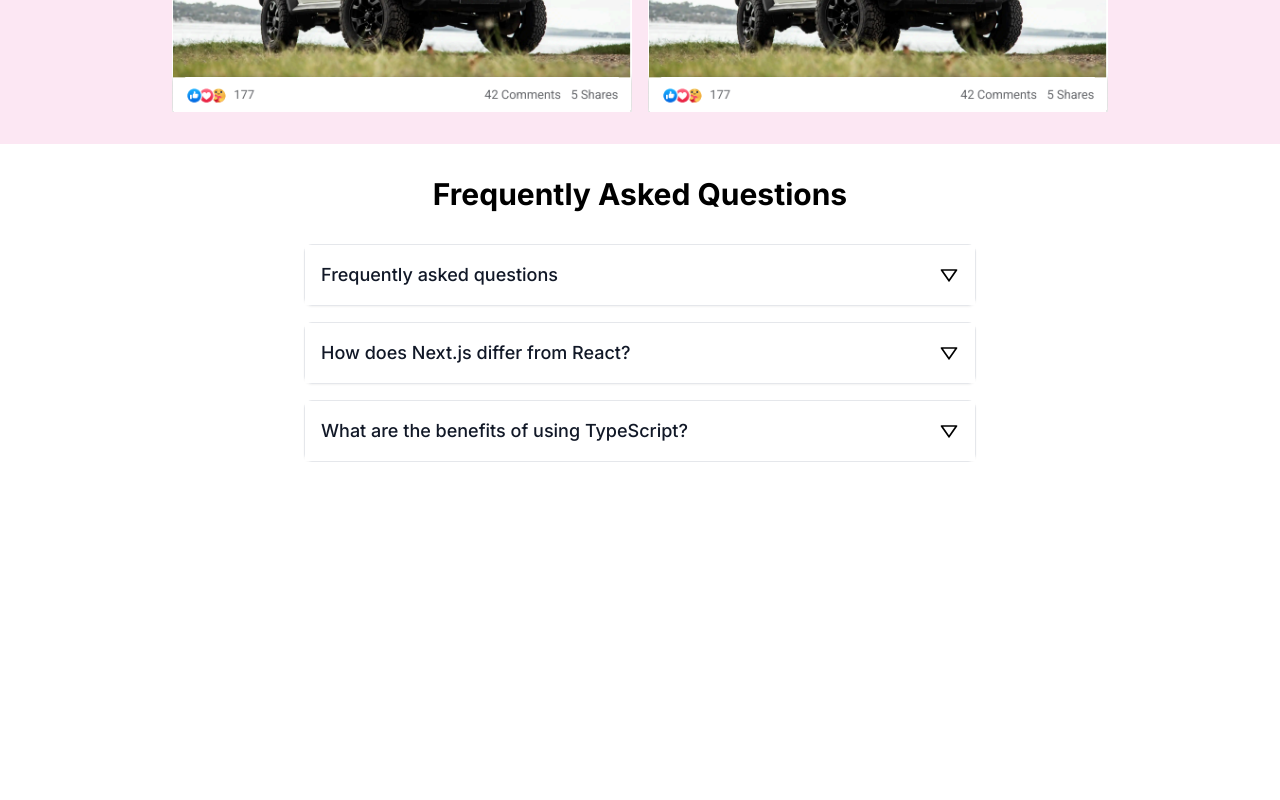
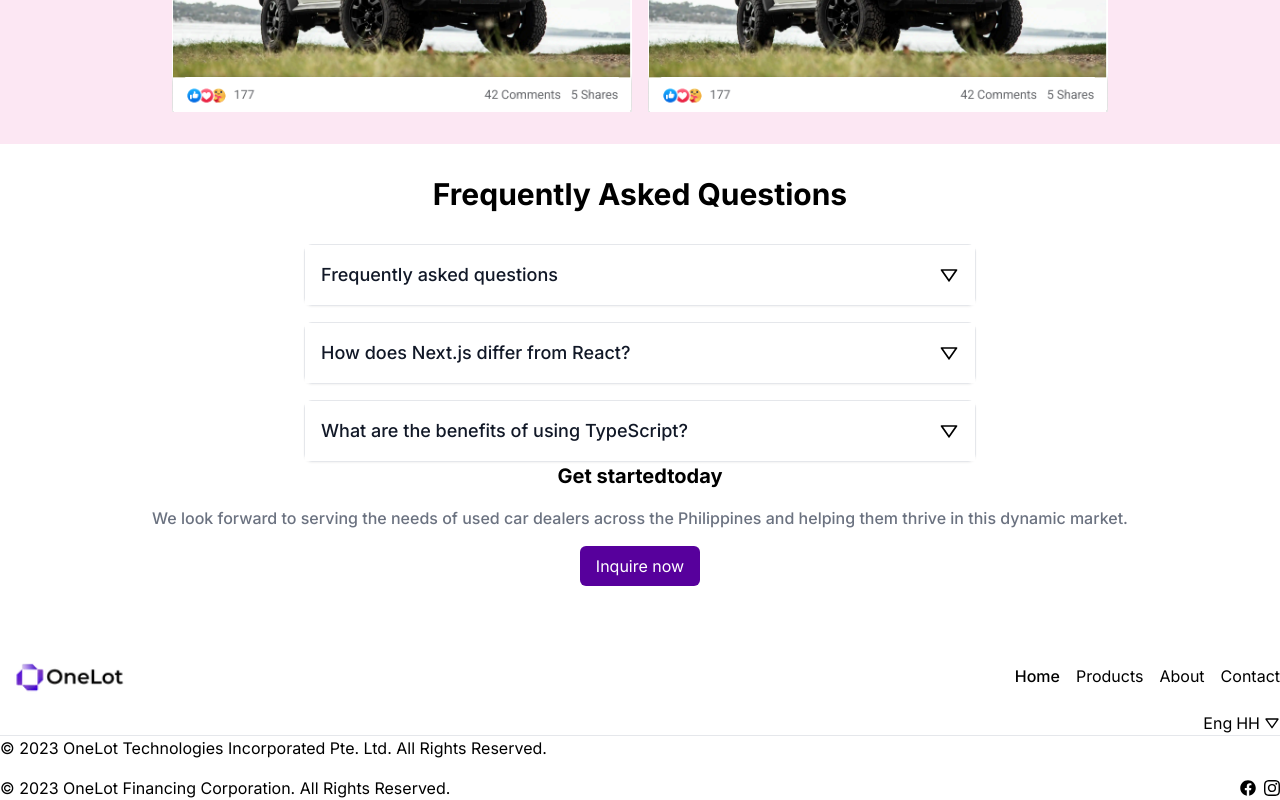
Before and after one commit to Prasangatre/onelotui, a Next.js app: page / in a window 1280 px wide. Shown: the part 4222-5022 px from the top of the page. Before the commit the page ends 4684 px from the top, so only its background shows below. Built offline with nearby package versions, Linux system fonts and the light colour scheme.

Commit message:
layout for footer

```diff
--- a/src/app/page.tsx
+++ b/src/app/page.tsx
@@ -3,6 +3,7 @@ import FinanceSection from "@/components/carFinance/page";
 import ConnectedSection from "@/components/connected/page";
 import Accordion from "@/components/faqs/page";
 import FeatureSection from "@/components/features/page";
+import Footer from "@/components/getStarted/page";
 import HeroSection from "@/components/hero/page";
 import NavBar from "@/components/navBar/page";
 import TestimonialSection from "@/components/testimonial/page";
@@ -18,7 +19,8 @@ export default function Home() {
       <FeatureSection />
       <TestimonialSection />
       <ConnectedSection />
-      <Accordion/>
+      <Accordion />
+      <Footer/>
    </div>
   );
 }
--- /dev/null
+++ b/src/components/getStarted/page.tsx
@@ -0,0 +1,66 @@
+import React from "react";
+import CustomButton from "../Button/customButton/page";
+import { BiDownArrow } from "react-icons/bi";
+import { FaFacebook } from "react-icons/fa";
+import { BsInstagram } from "react-icons/bs";
+import Image from "next/image";
+
+const Footer = () => {
+  return (
+    <div className="flex flex-col gap-4 items-center justify-center">
+      <div className="font-bold text-[#000] text-xl">Get startedtoday</div>
+      <div className="text-[#6B7280] text-base font-medium">
+        We look forward to serving the needs of used car dealers across the
+        Philippines and helping them thrive in this dynamic market.
+      </div>
+      <div className="w-fit">
+        <CustomButton textToDisplay={"Inquire now"} />
+      </div>
+      <div className="mt-10 w-full">
+        <div className="flex justify-between gap-[1rem]">
+          <div>
+            <Image src="/logo.jpg" height={100} width={140} />
+          </div>
+          <div className="flex items-center gap-4">
+            <div className=" text-[#000000] text-base font-medium ">Home</div>
+            <div className=" text-[#00000] text-base font-normal ">
+              Products
+            </div>
+            <div className=" text-[#00000] text-base font-normal ">About</div>
+            <div className=" text-[#00000] text-base font-normal ">Contact</div>
+          </div>
+        </div>
+        <div className="flex w-full justify-end gap-1 items-center">
+          <div>Eng</div>
+          <div>HH</div>
+          <div>
+            <BiDownArrow />
+          </div>
+              </div>
+              <div>
+        <div className="h-[1px] bg-[#e5e7eb]" />
+        <div className="flex flex-col gap-4">
+          <div>
+            © 2023 OneLot Technologies Incorporated Pte. Ltd. All Rights
+            Reserved.
+          </div>
+          <div className="flex justify-between">
+            <div>© 2023 OneLot Financing Corporation. All Rights Reserved.</div>
+            <div className="flex items-center gap-2">
+              <div>
+                <FaFacebook />
+              </div>
+              <div>
+                <BsInstagram />
+              </div>
+            </div>
+          </div>
+        </div>
+      </div>
+      </div>
+
+    </div>
+  );
+};
+
+export default Footer;
```
